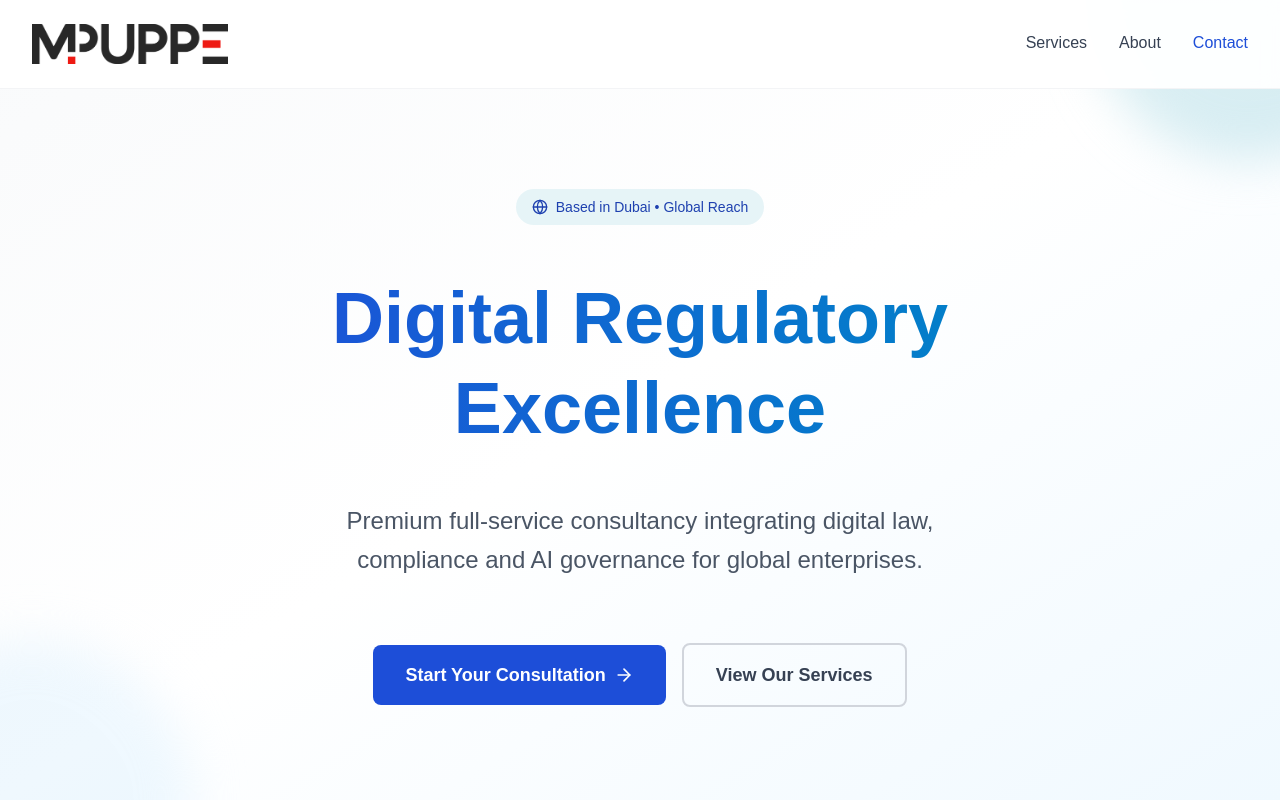
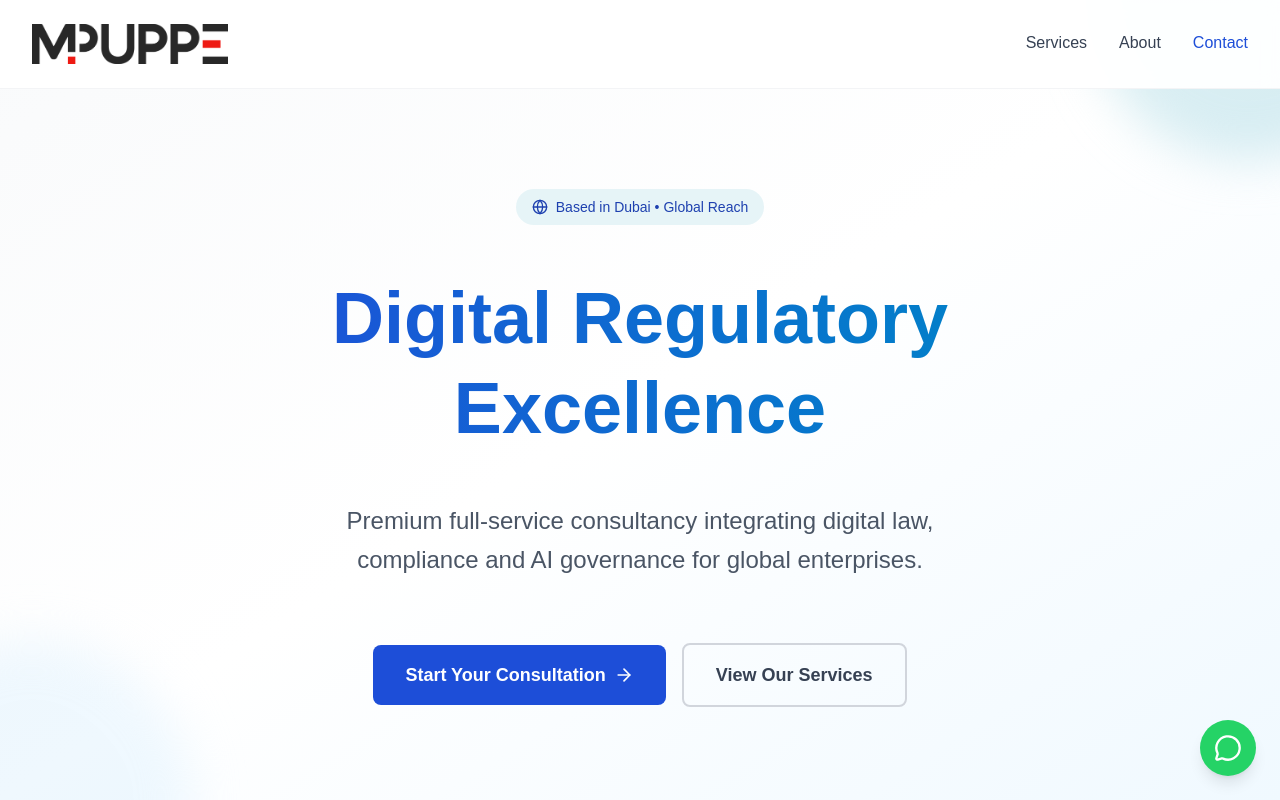
Before and after one commit to ManoelGomesDev/lp-mpn, a Next.js app: page / in a window 1280 px wide. Shown: the top 800 px of the page. Built offline with nearby package versions, Linux system fonts and the light colour scheme.

Commit message:
Add WhatsAppFloat component to layout for enhanced user engagement

```diff
--- a/src/app/layout.tsx
+++ b/src/app/layout.tsx
@@ -1,6 +1,7 @@
 import type { Metadata } from "next";
 import { Inter } from "next/font/google";
 import "./globals.css";
+import WhatsAppFloat from "@/components/WhatsAppFloat";
 
 const inter = Inter({
   subsets: ["latin"],
@@ -26,6 +27,7 @@ export default function RootLayout({
         className={`${inter.variable} font-sans antialiased`}
       >
         {children}
+        <WhatsAppFloat />
       </body>
     </html>
   );
--- /dev/null
+++ b/src/components/WhatsAppFloat.tsx
@@ -0,0 +1,20 @@
+'use client';
+
+import { MessageCircle } from 'lucide-react';
+
+const WHATSAPP_NUMBER = '5521997025044';
+const WHATSAPP_URL = `https://wa.me/${WHATSAPP_NUMBER}`;
+
+export default function WhatsAppFloat() {
+  return (
+    <a
+      href={WHATSAPP_URL}
+      target="_blank"
+      rel="noopener noreferrer"
+      aria-label="Fale conosco no WhatsApp"
+      className="fixed bottom-6 right-6 z-50 flex h-14 w-14 items-center justify-center rounded-full bg-[#25D366] text-white shadow-lg transition-all duration-200 hover:scale-110 hover:shadow-xl focus:outline-none focus:ring-2 focus:ring-[#25D366] focus:ring-offset-2"
+    >
+      <MessageCircle className="h-7 w-7" strokeWidth={2} />
+    </a>
+  );
+}
```
